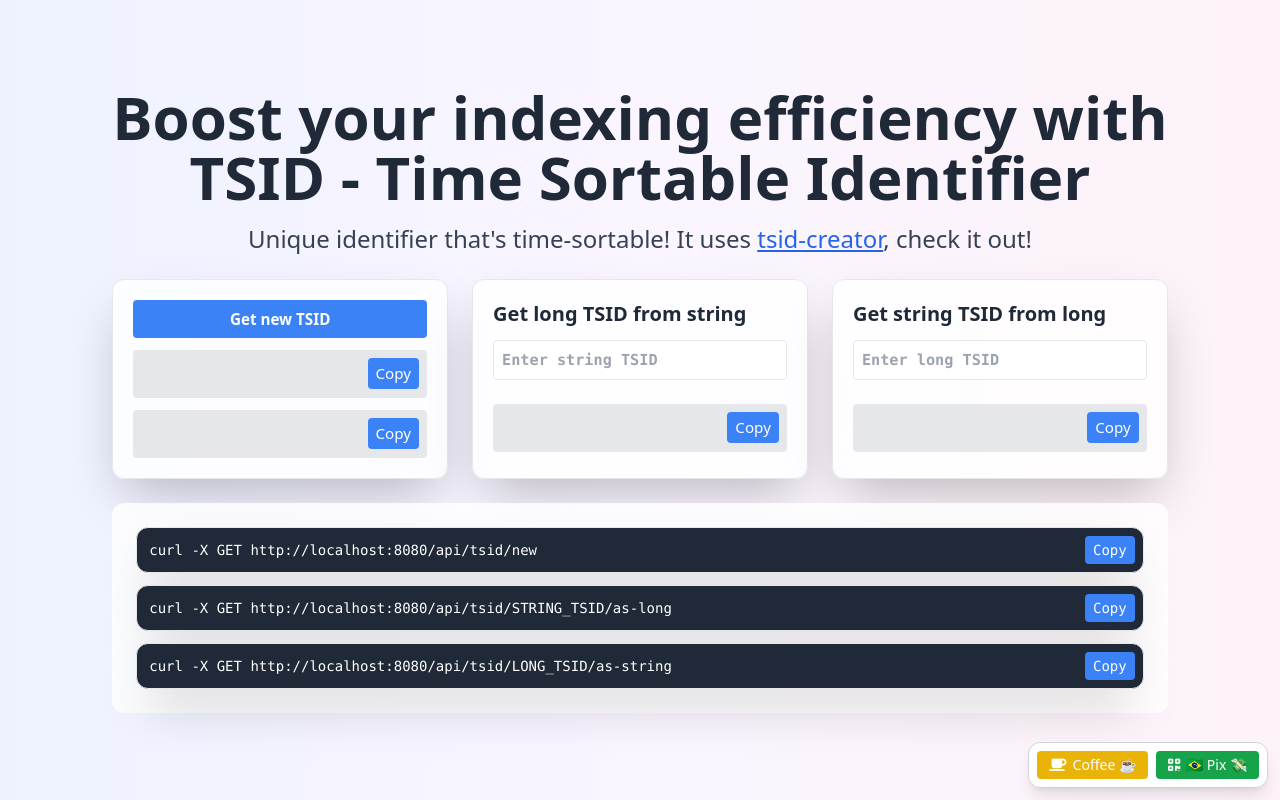
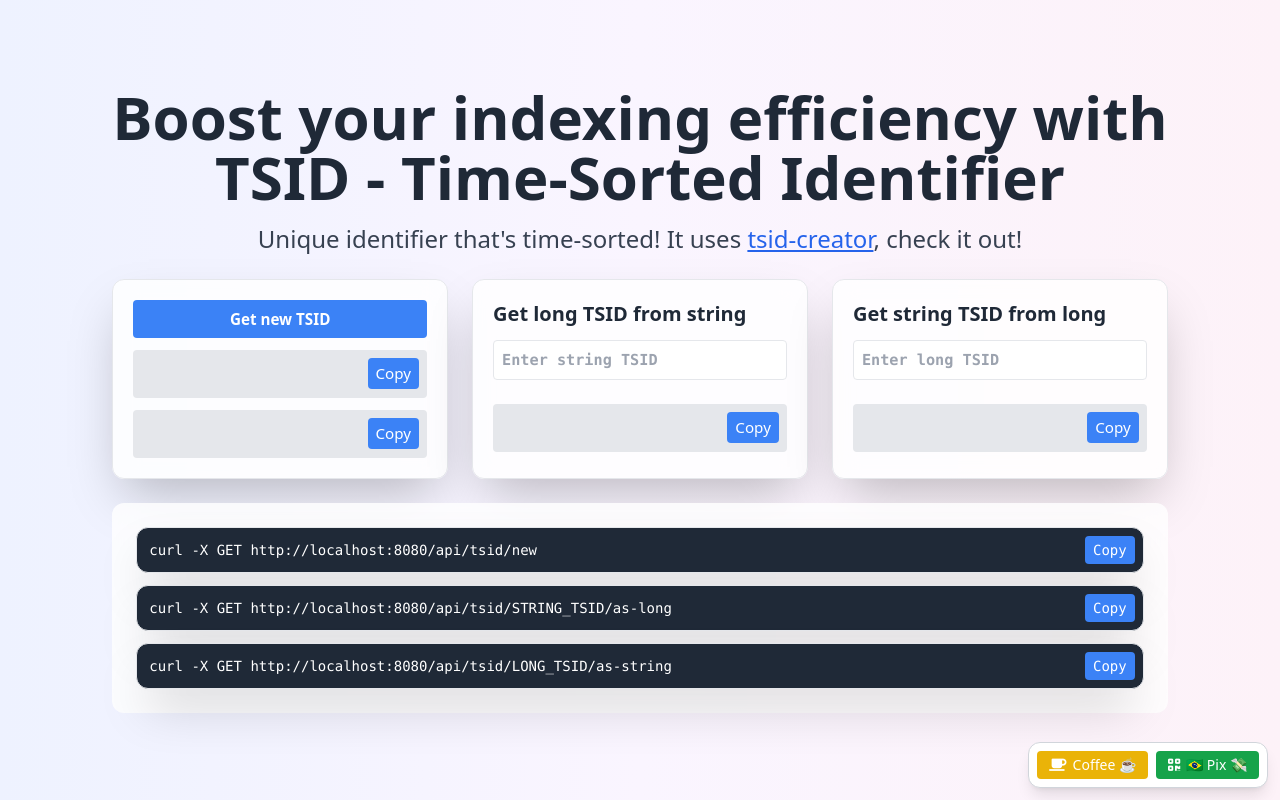
Before and after one commit to murilocardoso/tsidgenerator-frontend, an Angular app: page / in a window 1280 px wide. Built offline with nearby package versions, Linux system fonts and the light colour scheme.

Commit message:
fix grammar

```diff
--- a/src/app/app.component.html
+++ b/src/app/app.component.html
@@ -2,8 +2,8 @@
 
   <!-- Cabeçalho -->
   <div class="text-center mb-6">
-    <h1 class="text-3xl sm:text-4xl md:text-5xl lg:text-6xl font-extrabold text-gray-800 break-words text-center">Boost your indexing efficiency with <br> TSID - Time Sortable Identifier </h1>
-    <h2 class="text-xl sm:text-xl md:text-xl lg:text-2xl text-gray-700 mt-4 break-words text-center">Unique identifier that's time-sortable! It uses <a href="https://github.com/f4b6a3/tsid-creator" class="text-blue-600 underline" target="_blank">tsid-creator</a>, check it out!</h2>
+    <h1 class="text-3xl sm:text-4xl md:text-5xl lg:text-6xl font-extrabold text-gray-800 break-words text-center">Boost your indexing efficiency with <br> TSID - Time-Sorted Identifier </h1>
+    <h2 class="text-xl sm:text-xl md:text-xl lg:text-2xl text-gray-700 mt-4 break-words text-center">Unique identifier that's time-sorted! It uses <a href="https://github.com/f4b6a3/tsid-creator" class="text-blue-600 underline" target="_blank">tsid-creator</a>, check it out!</h2>
   </div>
 
   <!-- Grid principal -->
--- a/src/index.html
+++ b/src/index.html
@@ -4,7 +4,7 @@
   <meta charset="UTF-8">
   <meta name="viewport" content="width=device-width, initial-scale=1.0">
   <title>TSID Generator</title>
-  <meta name="description" content="Fast, free and easy on line tool for time sortable unique identifier (TSID) generator">
+  <meta name="description" content="Fast, free and easy on line tool for time-sorted unique identifier (TSID) generator">
   <link href="https://cdn.jsdelivr.net/npm/tailwindcss@2.2.19/dist/tailwind.min.css" rel="stylesheet">
   <link rel="icon" type="image/png" href="assets/favicon.ico">
   <script src="https://kit.fontawesome.com/a076d05399.js" crossorigin="anonymous"></script>
@@ -17,7 +17,7 @@
     "operatingSystem": "Web",
     "browserRequirements": "Requires JavaScript",
     "url": "https://www.tsidgenerator.com",
-    "description": "Fast, free and easy on line tool for time sortable unique identifier (TSID) generator.",
+    "description": "Fast, free and easy on line tool for time-sorted unique identifier (TSID) generator.",
     "offers": {
       "@type": "Offer",
       "price": "0.00",
@@ -36,7 +36,7 @@
     "@type": "WebSite",
     "name": "TSID Generator",
     "url": "https://www.tsidgenerator.com",
-    "description": "Fast, free and easy on line tool for time sortable unique identifier (TSID) generator.",
+    "description": "Fast, free and easy on line tool for time-sorted unique identifier (TSID) generator.",
     "inLanguage": "en",
     "publisher": {
       "@type": "Organization",
```
